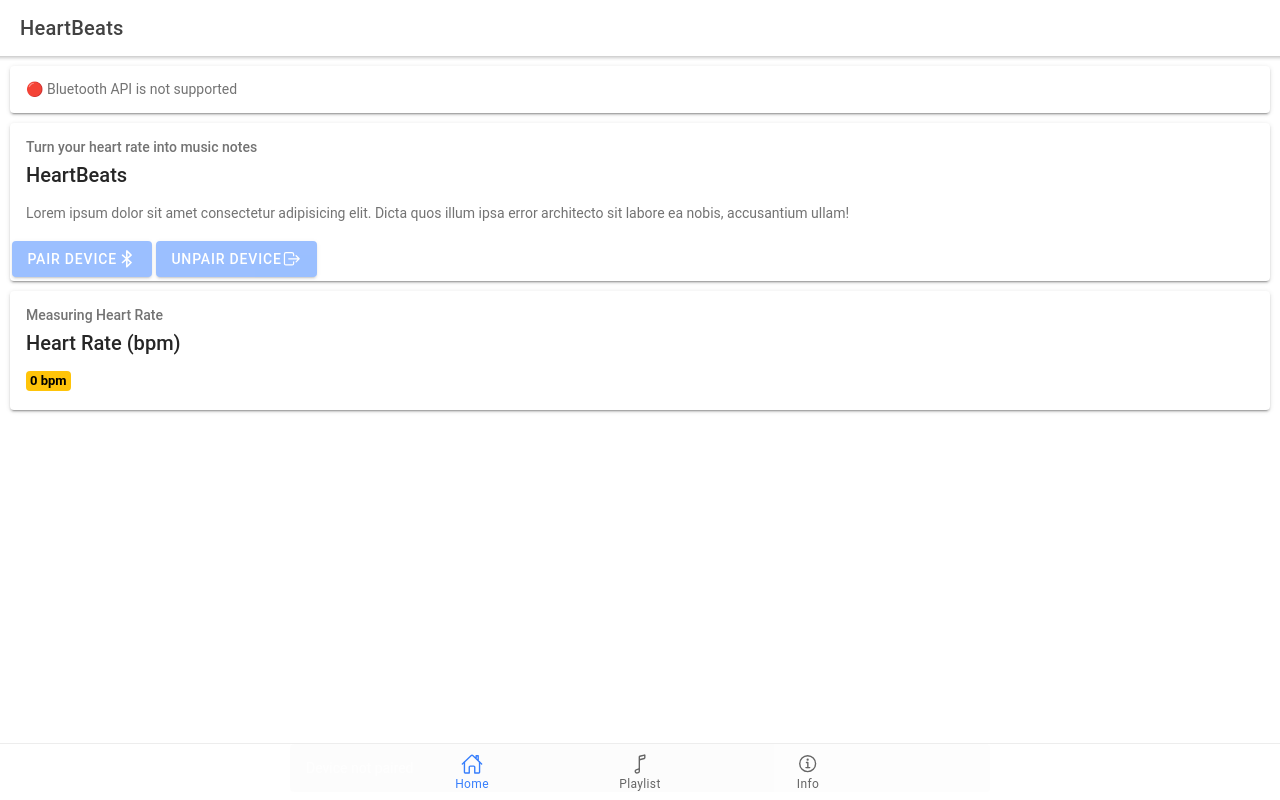
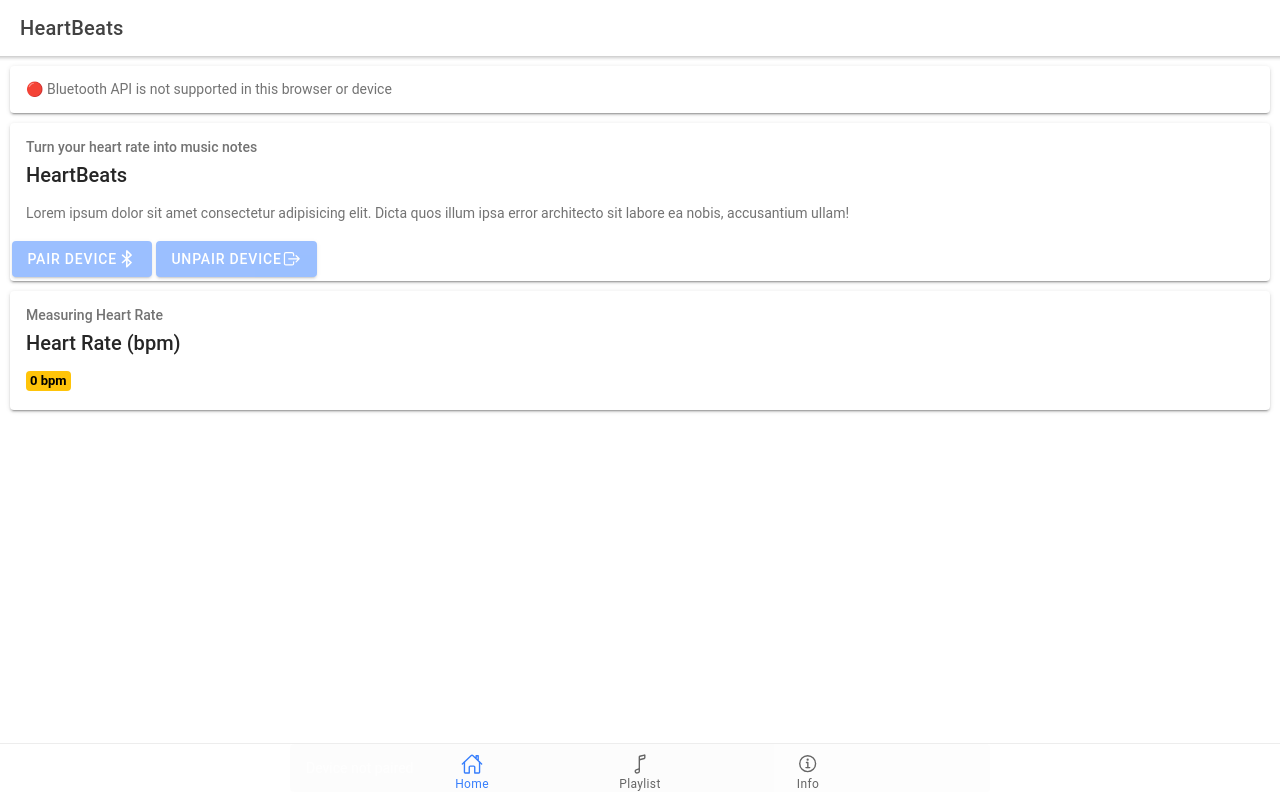
Before and after one commit to nelioyann/affective-music, a React (Create React App) app: page /home in a window 1280 px wide. Built offline with nearby package versions, Linux system fonts and the light colour scheme.

Commit message:
toml updated - redirection not working

```diff
--- a/src/pages/Tab1.tsx
+++ b/src/pages/Tab1.tsx
@@ -161,7 +161,7 @@ const Tab1: React.FC = () => {
         <IonCard>
           <IonCardContent>
             {bleAvailability ? "🟢" : "🔴"} Bluetooth API is{" "}
-            {bleAvailability ? "supported" : "not supported"}
+            {bleAvailability ? "supported" : "not supported in this browser or device"}
           </IonCardContent>
         </IonCard>
         <IonCard>
```
Also changed, not shown: 1 other file (tests, documents, lock files or other folders).
